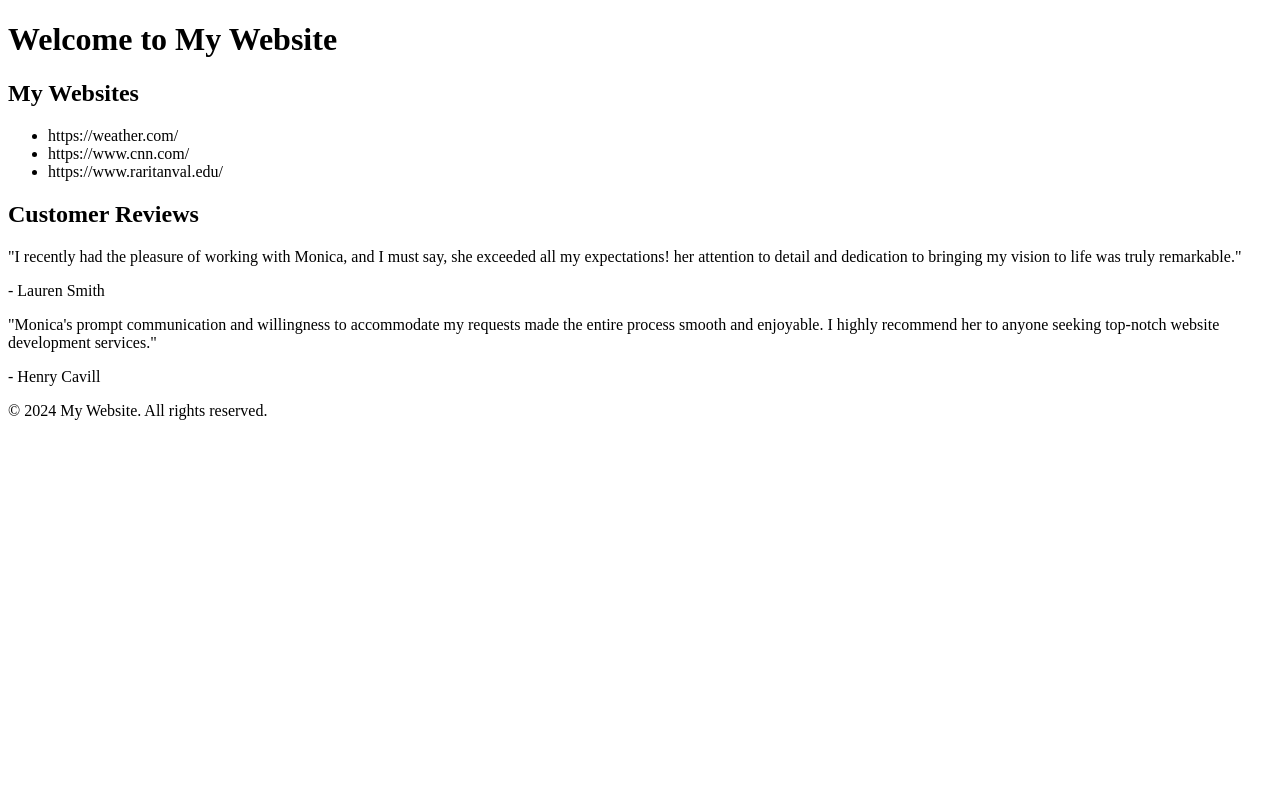
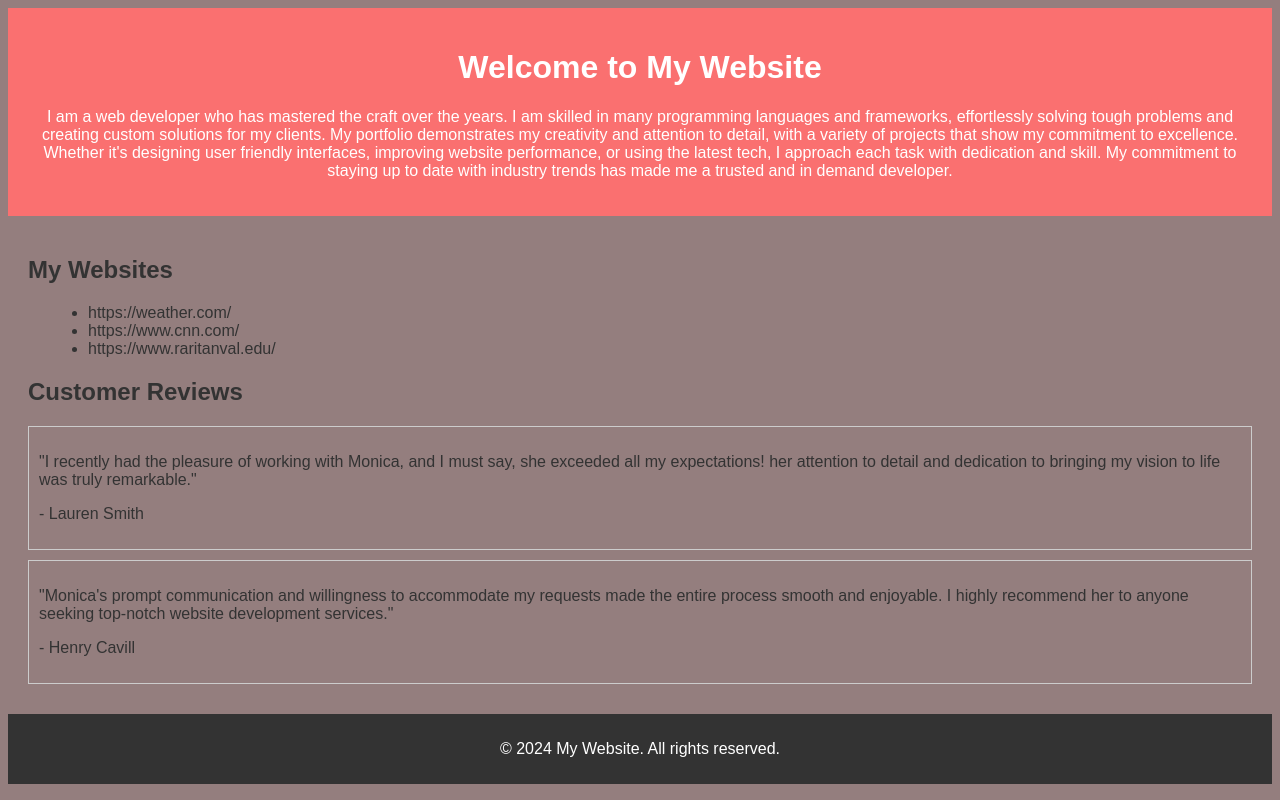
Before and after one commit to monicaarias1/2024-01-midterm-template, a plain HTML site: page index.html in a window 1280 px wide. Drawn offline with Linux system fonts and the light colour scheme.

Commit message:
paragraph

```diff
--- a/CSS/style.css
+++ b/CSS/style.css
@@ -0,0 +1,41 @@
+
+/* Body styles */
+body {
+    font-family: Arial, sans-serif;
+    background-color: #947E7E;
+    color: #333;
+}
+
+/* Header styles */
+header {
+    background-color: #FA7070;
+    color: #fff;
+    padding: 20px;
+    text-align: center;
+}
+
+/* Main content styles */
+main {
+    padding: 20px;
+}
+
+/* List styles */
+ul {
+    list-style-type: disc;
+    margin-left: 20px;
+}
+
+/* Review styles */
+.review {
+    border: 1px solid #ccc;
+    padding: 10px;
+    margin-bottom: 10px;
+}
+
+/* Footer styles */
+footer {
+    background-color: #333;
+    color: #fff;
+    padding: 10px;
+    text-align: center;
+}
--- a/index.html
+++ b/index.html
@@ -5,11 +5,20 @@
   <meta http-equiv="X-UA-Compatible" content="IE=edge">
   <meta name="viewport" content="width=device-width, initial-scale=1.0">
   <title>Document</title>
+
+  <link href="CSS/style.css" rel="stylesheet">
+
 </head>
+<body>
 
  <!-- Header -->
  <header>
   <h1>Welcome to My Website</h1>
+  <p>
+
+    I am a web developer who has mastered the craft over the years. I am skilled in many programming languages and frameworks, effortlessly solving tough problems and creating custom solutions for my clients. My portfolio demonstrates my creativity and attention to detail, with a variety of projects that show my commitment to excellence. Whether it's designing user friendly interfaces, improving website performance, or using the latest tech, I approach each task with dedication and skill. My commitment to staying up to date with industry trends has made me a trusted and in demand developer.
+
+  </p>
 </header>
 
 
```
